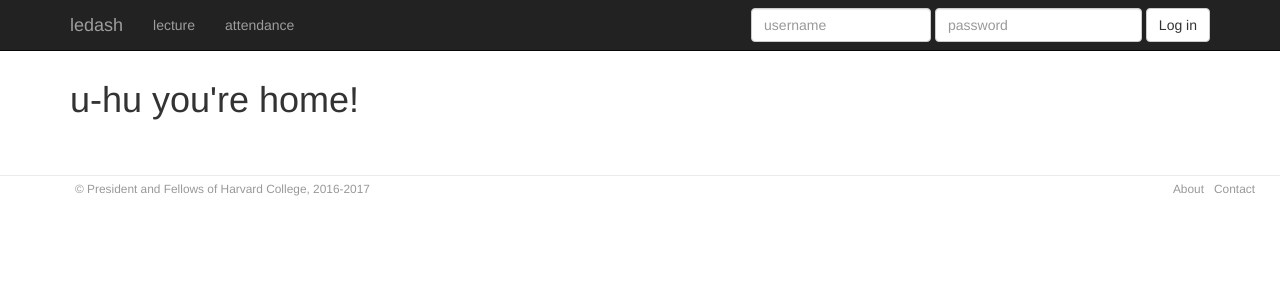
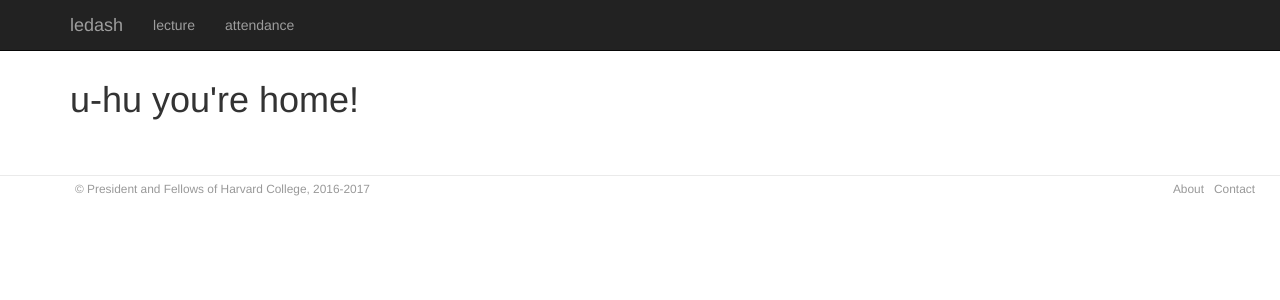
Before and after one commit to harvard-dce/le-dash, a Django app: template templates/home.html in a window 1280 px wide. Shown: the top 300 px of the page. Run offline with Django 3.2, Linux system fonts and the light colour scheme; the template is opened without the code that fills it, so the values that code supplies are empty; some libraries are stand-ins or nearby versions.

Commit message:
led-2-remove-login: remove login form from top navbar (#5)

```diff
--- a/templates/_nav.html
+++ b/templates/_nav.html
@@ -22,15 +22,6 @@
       <li><a href="{% url 'lecture-index' %}">lecture</a></li>
       <li><a href="{% url 'attendance-index' %}">attendance</a></li>
     </ul>
-    <form id="loginForm" method="POST" class="navbar-form form-inline navbar-right" action="/" role="login">
-      <div class="form-group">
-        <input class="form-control" id="username" name="username"
-        placeholder="username" type="text"></input>
-        <input class="form-control" id="password" name="password"
-        placeholder="password" type="passoword"></input>
-      </div>
-      <button type="submit" class="btn btn-default">Log in</button>
-    </form>
   </div><!-- /.navbar-collapse -->
   </div><!-- /.container -->
 </nav>
```
